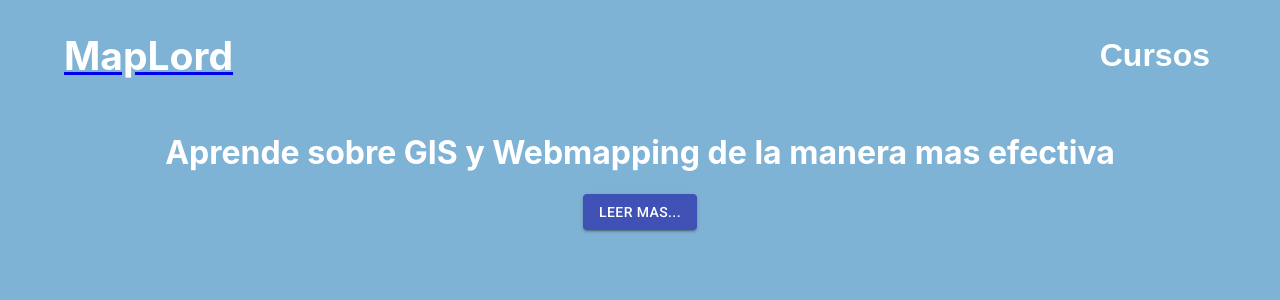
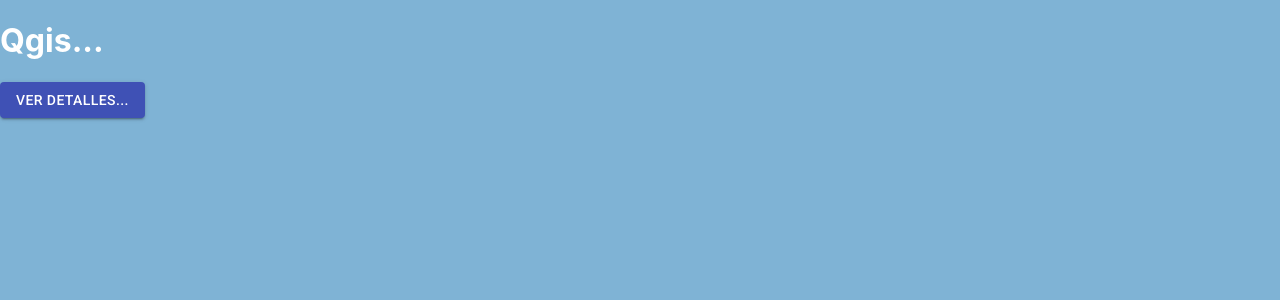
Before and after one commit to millord/tutoriales, a React (Create React App) app: page /qgis in a window 1280 px wide. Shown: the top 300 px of the page. Built offline with nearby package versions, Linux system fonts and the light colour scheme.

Commit message:
added routing

```diff
--- a/package.json
+++ b/package.json
@@ -6,6 +6,7 @@
     "@material-ui/core": "^4.9.4",
     "react": "^16.8.6",
     "react-dom": "^16.8.6",
+    "react-router-dom": "^5.1.2",
     "react-scripts": "2.1.8",
     "react-spring": "^8.0.19"
   },
--- a/src/App.js
+++ b/src/App.js
@@ -1,42 +1,24 @@
 import React, { useState } from "react";
-import logo from "./logo.svg";
 import "./App.css";
-import { useSpring, animated } from "react-spring";
-import { Toggle } from "./Toggle";
-import { Nav } from "./Nav";
+import Home from "./Home";
+import Qgis from "./Qgis";
+import Web from "./Web";
+import { BrowserRouter, Route, Switch } from "react-router-dom";
 
 const App = () => {
-  const [isNavOpen, setNavOpen] = useState(false);
-  const navAnimation = useSpring({
-    transform: isNavOpen
-      ? `translate3d(0, 0,0) scale(1)`
-      : `translate3d(100%, 0,0) scale(0.6)`
-  });
-  const fade = useSpring({
-    from: {
-      opacity: 0
-    },
-    to: {
-      opacity: 1
-    }
-  });
-
   return (
-    <animated.div className="App" style={fade}>
-      <header className="App-header">
-        <nav className="navbar navbar-light bg-dark navbar-expand-lg fixed-top">
-          <a href="#" className="navbar-brand">
-            <h1>MapLord</h1>
-          </a>
-        </nav>
-
-        <button onClick={() => setNavOpen(!isNavOpen)} className="menu-button">
-          Cursos
-        </button>
-        <Nav style={navAnimation} />
-      </header>
-      <Toggle />
-    </animated.div>
+    <div>
+      <BrowserRouter>
+        <div>
+          <Switch>
+            <Route path="/" component={Home} exact />
+            <Route path="/qgis" component={Qgis} />
+            <Route path="/web" component={Web} />
+            <Route component={Error} />
+          </Switch>
+        </div>
+      </BrowserRouter>
+    </div>
   );
 };
 
--- a/src/Home.js
+++ b/src/Home.js
@@ -0,0 +1,41 @@
+import React, { useState } from "react";
+import { useSpring, animated } from "react-spring";
+import { Nav } from "./Nav";
+import { Toggle } from "./Toggle";
+
+const Home = () => {
+  const [isNavOpen, setNavOpen] = useState(false);
+  const navAnimation = useSpring({
+    transform: isNavOpen
+      ? `translate3d(0, 0,0) scale(1)`
+      : `translate3d(100%, 0,0) scale(0.6)`
+  });
+  const fade = useSpring({
+    from: {
+      opacity: 0
+    },
+    to: {
+      opacity: 1
+    }
+  });
+
+  return (
+    <animated.div className="App" style={fade}>
+      <header className="App-header">
+        <nav className="navbar navbar-light bg-dark navbar-expand-lg fixed-top">
+          <a href="#" className="navbar-brand">
+            <h1>MapLord</h1>
+          </a>
+        </nav>
+
+        <button onClick={() => setNavOpen(!isNavOpen)} className="menu-button">
+          Cursos
+        </button>
+        <Nav style={navAnimation} />
+      </header>
+      <Toggle />
+    </animated.div>
+  );
+};
+
+export default Home;
--- a/src/Nav.js
+++ b/src/Nav.js
@@ -1,19 +1,13 @@
 import React from "react";
 import { animated } from "react-spring";
+import { NavLink } from "react-router-dom";
 
 export const Nav = ({ style }) => {
   return (
     <animated.div className="nav-wrapper" style={style}>
       <nav>
-        <a className="menu-links" href="#">
-          Inicio
-        </a>
-        <a className="menu-links" href="#">
-          Qgis
-        </a>
-        <a className="menu-links" href="#">
-          WebMapping
-        </a>
+        <NavLink to="/qgis">Qgis</NavLink>
+        <NavLink to="/web">WebMapping</NavLink>
       </nav>
     </animated.div>
   );
--- /dev/null
+++ b/src/Qgis.js
@@ -0,0 +1,40 @@
+import React, { useState } from "react";
+import { useSpring, animated } from "react-spring";
+import Button from "@material-ui/core/Button";
+
+const Qgis = ({ isOpen }) => {
+  const [isToggle, setIsToggle] = useState(false);
+
+  const { x } = useSpring({
+    x: isOpen ? 0 : 100
+  });
+
+  return (
+    <div>
+      <h1>Qgis...</h1>
+      <Button
+        onClick={() => setIsToggle(!isToggle)}
+        variant="contained"
+        color="primary"
+      >
+        {isToggle ? "Ocultar detalles..." : "Ver detalles..."}
+      </Button>
+      <div className="checkout">
+        <animated.div
+          style={{
+            transform: x.interpolate(x => `translate3d(${x * -1}%, 0,0)`)
+          }}
+          className="checkout-left"
+        ></animated.div>
+        <animated.div
+          style={{
+            transform: x.interpolate(x => `translate3d(${x}%, 0,0)`)
+          }}
+          className="checkout-right"
+        ></animated.div>
+      </div>
+    </div>
+  );
+};
+
+export default Qgis;
--- /dev/null
+++ b/src/Web.js
@@ -0,0 +1,7 @@
+import React from "react";
+
+const Web = () => {
+  return <div>Web...</div>;
+};
+
+export default Web;
```
Also changed, not shown: src/DetallesCurso.js (added, +24 -0 lines), 1 other file (tests, documents, lock files or other folders).
